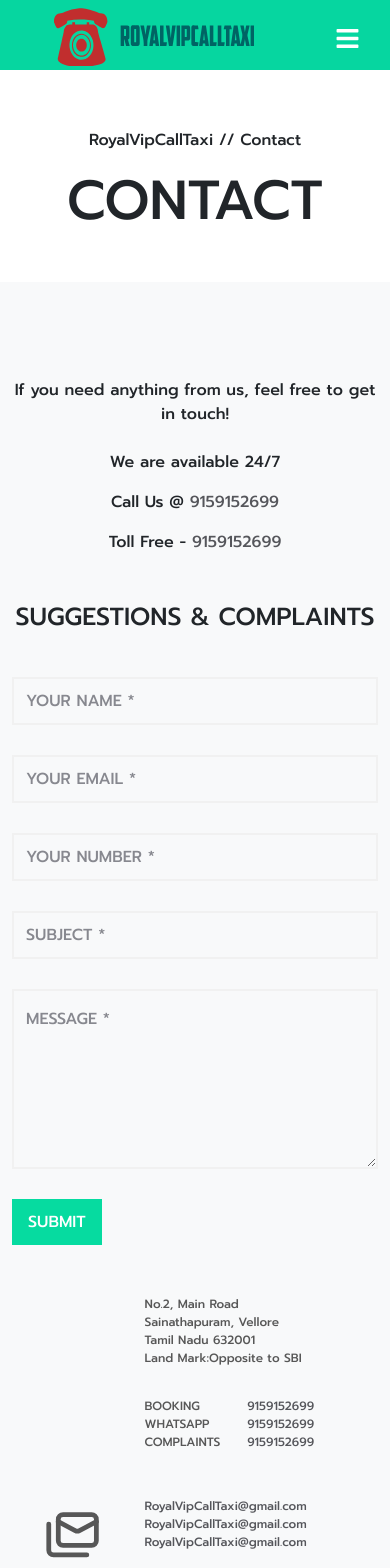
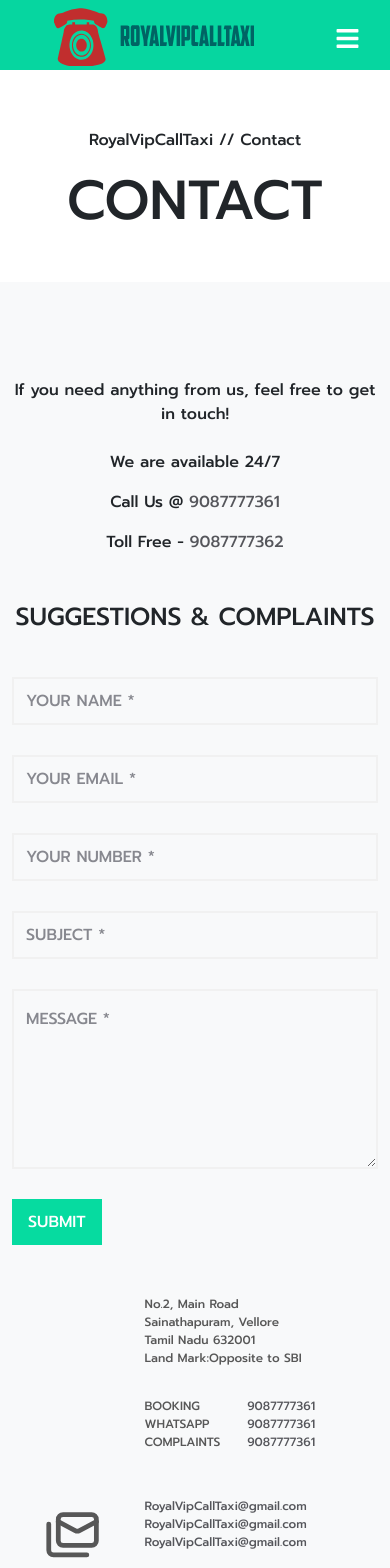
Before and after one commit to Kannan0224/taxi, a React (Create React App) app: page /contact in a window 390 px wide. Shown: the top 1568 px of the page. Built offline with nearby package versions, Linux system fonts and the light colour scheme; some icons are missing.

Commit message:
phonenumber changed

```diff
--- a/src/pages/admin/Admin.js
+++ b/src/pages/admin/Admin.js
@@ -12,7 +12,7 @@
     setAdminTable(e.target.value)
   }
   const handleRout=()=>{
-    if(adminTable===process.env.REACT_APP_ADMIN_PASSWORD){
+    if(adminTable==="karthick@123"){
       navigate("/adminTable")
     }
   }
--- a/src/pages/contact/Contact.js
+++ b/src/pages/contact/Contact.js
@@ -81,8 +81,8 @@
                             <div className="contact-container">
                                 <p className='contact-para mb-0'>If you need anything from us, feel free to get in touch!</p><br/>
                                 <p className='text-center'>We are available 24/7</p>
-                                <p className='text-center'>Call Us @ <a href='#0'>9159152699</a></p>
-                                <p className='text-center'>Toll Free - <a href='#0'>9159152699</a></p>
+                                <p className='text-center'>Call Us @ <a href='#0'>9087777361</a></p>
+                                <p className='text-center'>Toll Free - <a href='#0'>9087777362</a></p>
                                 <h2 className="content-title contact-title text-center">SUGGESTIONS & COMPLAINTS</h2>
                                 <div className="row">
                                     <div className="col-lg-6">
@@ -154,9 +154,9 @@
                                             <div className="icon icon-head-set"><span className="custom-icon-headset"><FaHeadset/></span></div>
                                             <div className="text">
                                                 <ul className="content-list contact-list">
-                                                    <li><span className="label-text">BOOKING</span> <a href="#0">9159152699</a></li>
-                                                    <li><span className="label-text">WHATSAPP</span> <a href="#0">9159152699</a></li>
-                                                    <li><span className="label-text">COMPLAINTS</span> <a href="#0">9159152699</a></li>
+                                                    <li><span className="label-text">BOOKING</span> <a href="#0">9087777361</a></li>
+                                                    <li><span className="label-text">WHATSAPP</span> <a href="#0">9087777361</a></li>
+                                                    <li><span className="label-text">COMPLAINTS</span> <a href="#0">9087777361</a></li>
                                                 </ul>
                                             </div>
                                         </div>
--- a/src/pages/footer/Footer.js
+++ b/src/pages/footer/Footer.js
@@ -40,8 +40,8 @@
                 <h3 className='footer-tex mb-4'>Contact</h3>
                 <p className='footer-tex mt-3'>Head Office</p>
                 <p className='footer-tex mt-3'>Address: No.2, Main Road, Sainathapuram, Vellore, Tamil Nadu 632001,Landmark:Opposite to SBI, India</p>
-                <div className='mt-contact-icon'><a href='#0' className='footer-tex footer-a'><FaPhoneAlt className='footer-tex arrow-icons'/>9159152699</a></div><br/>
-               <div className='mt-contact-icon'> <a href='#0' className='footer-tex toll footer-a'><FaPhoneAlt className='footer-tex arrow-icons'/> 9159152699</a></div><br/>
+                <div className='mt-contact-icon'><a href='#0' className='footer-tex footer-a'><FaPhoneAlt className='footer-tex arrow-icons'/>9087777361</a></div><br/>
+               <div className='mt-contact-icon'> <a href='#0' className='footer-tex toll footer-a'><FaPhoneAlt className='footer-tex arrow-icons'/> 9087777362</a></div><br/>
                 <a href='#0' className='footer-tex mt-3 footer-a'><IoMdMail className='footer-tex arrow-icons'/>royalvipcalltaxi@gmail.com</a><br/>
                 </div>
             </div>
--- a/src/pages/homepage/Home.js
+++ b/src/pages/homepage/Home.js
@@ -24,8 +24,8 @@
                       <span className="block-sub-heading text-white">Ready To Book Your Dream Car?</span>
                         <h2 className="block-main-heading pack-heading text-white mt-3">Book Your Dream Car Today</h2>
                         <div className='row'>
-                        <div className='col-sm-3  offset-sm-3'><a href="tel:9159152699" className='phone-a'><h3 className='p-no mt-3'><FaPhoneVolume className='phone-icon'/>9159152699</h3></a></div>
-                        <div className='col-sm-3'><a href="tel:9159152699" className='phone-a'><h3 href="tel:9159152699" className='p-no mt-3'><MdPhonelinkRing className='phone-icon'/>9159152699</h3></a></div>
+                        <div className='col-sm-3  offset-sm-3'><a href="tel:9087777361" className='phone-a'><h3 className='p-no mt-3'><FaPhoneVolume className='phone-icon'/>9087777361</h3></a></div>
+                        <div className='col-sm-3'><a href="tel:9087777362" className='phone-a'><h3 href="tel:9087777362" className='p-no mt-3'><MdPhonelinkRing className='phone-icon'/>9087777362</h3></a></div>
                         </div>
                       </div>
                     </div>
--- a/src/pages/join-us/Joinus.js
+++ b/src/pages/join-us/Joinus.js
@@ -71,7 +71,7 @@
                 <div className='row'>
                     <h6 className='text-center mt-5'>If you need anything from us, feel free to get in touch!</h6>
                     <h6 className='text-center'>We are available from 10 AM - 6 PM</h6>
-                    <h6 className='text-center mb-5'>Call us @ 9159152699</h6>
+                    <h6 className='text-center mb-5'>Call us @ 9087777361</h6>
                 </div>
             </div>
             <div className='container-fluid'>
--- a/src/pages/payment/Payment.js
+++ b/src/pages/payment/Payment.js
@@ -23,14 +23,14 @@
                 <div className='row'>
                     <div className='col-sm-4 mt-3 mb-3 text-center'><img src={qrimage} alt="..." className="img-thumbnail mb-3"/><br/>
                     <span className='text-primary pgp-text'>Phonepe</span><br/>
-                    <span>9159152699</span>
+                    <span>9087777361</span>
                     </div>
                     <div className='col-sm-4 mt-3 mb-3 text-center'><img src={qrimage} alt="..." class="img-thumbnail mb-3"/><br/>
                     <span className='text-primary pgp-text'>Paytm</span><br/>
-                    <span>9159152699</span></div>
+                    <span>9087777361</span></div>
                     <div className='col-sm-4 mt-3 mb-3 text-center'><img src={qrimage} alt="..." class="img-thumbnail mb-3"/><br/>
                     <span className='text-primary pgp-text'>Google Pay</span><br/>
-                    <span>9159152699</span>
+                    <span>9087777361</span>
                     </div>
                 </div>
             </div>
```
